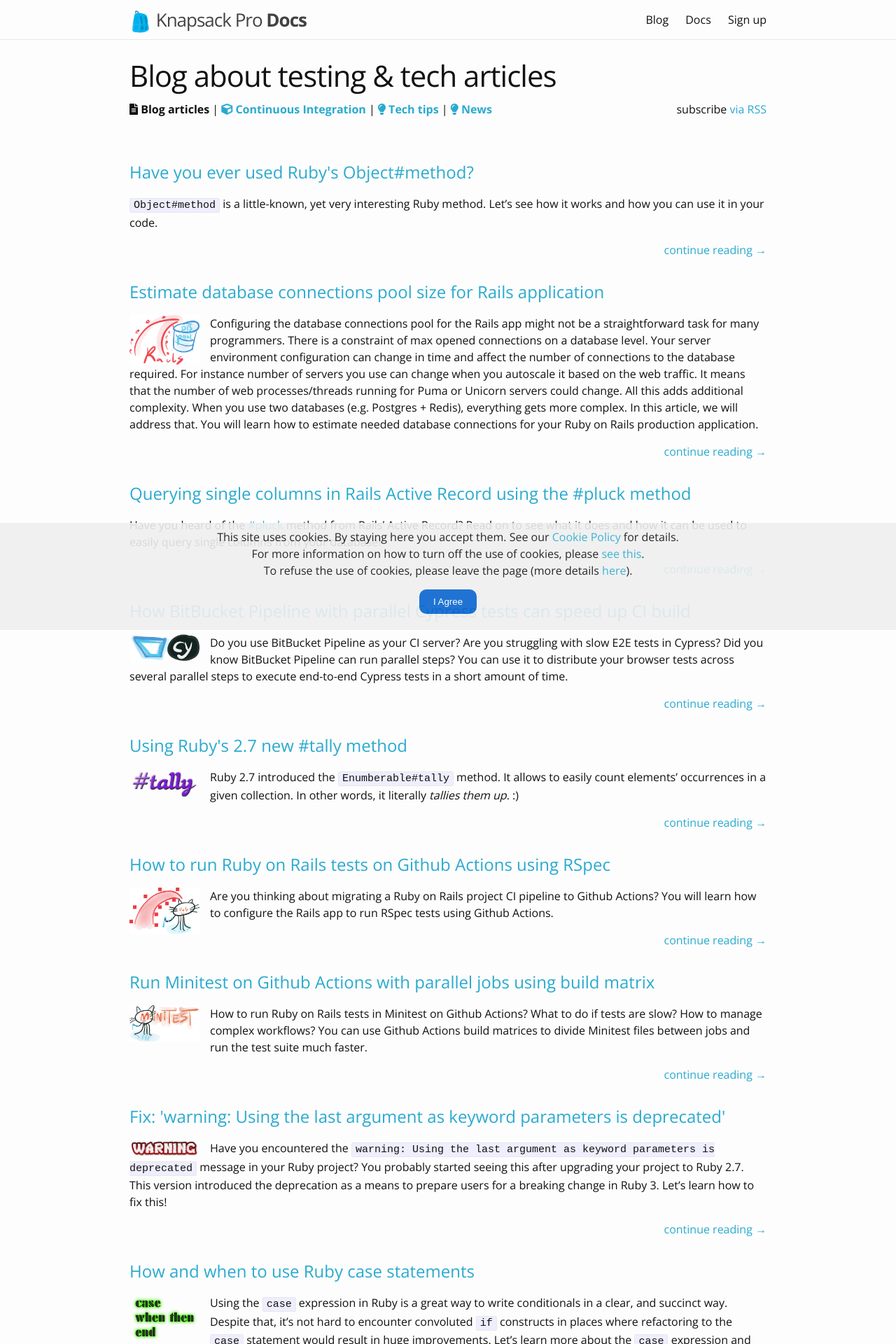
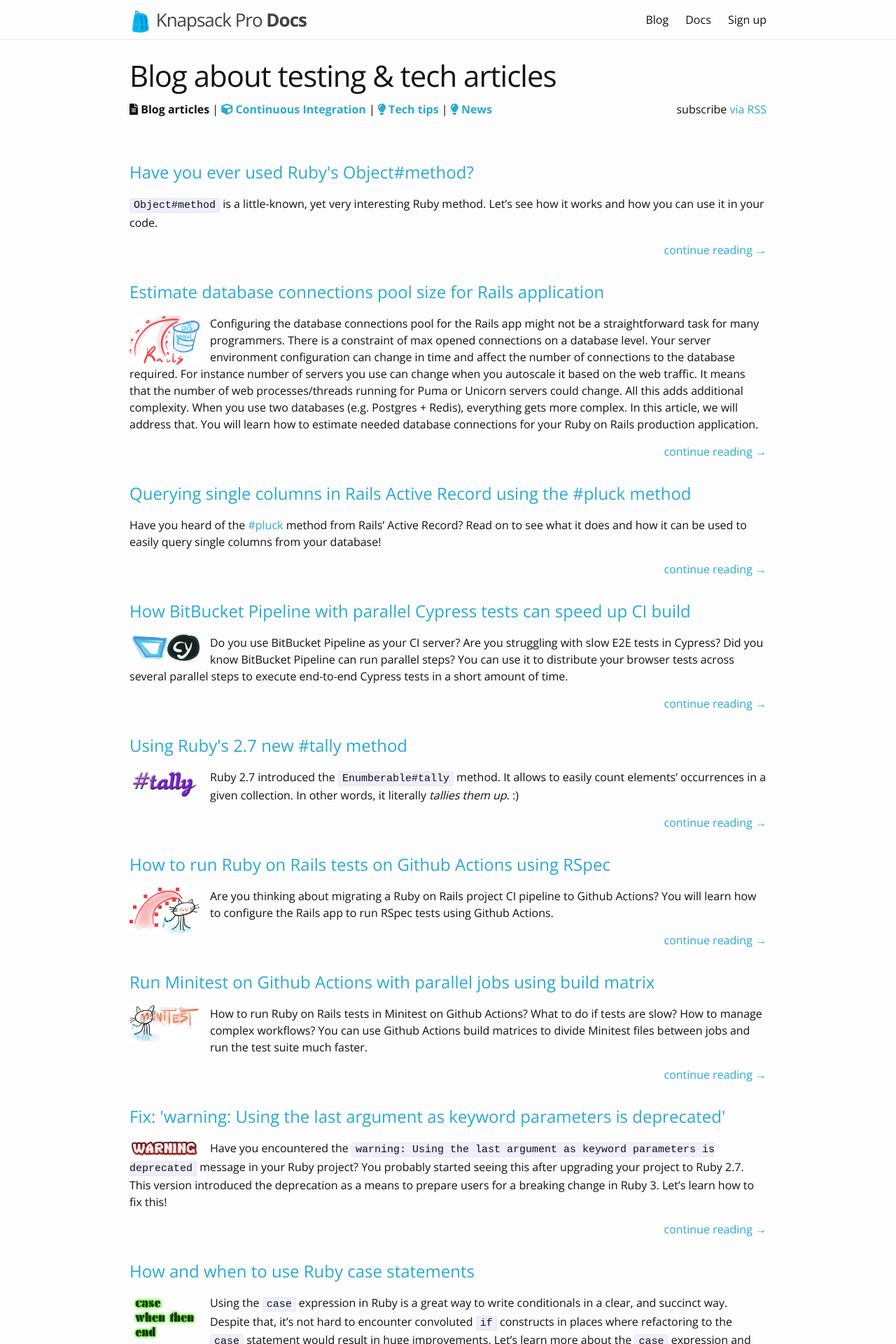
Before and after one commit to KnapsackPro/docs.knapsackpro.com, a Jekyll site: the page built from index.html, in a window 1280 px wide. Shown: the top 1920 px of the page at 70% size. Built offline with Jekyll 4.4.1, drawn with Linux system fonts in a browser that asks for light colours; nearby versions of some CDN libraries; comment, search, counter and statistics services are not loaded.

Commit message:
Add CookieYes banner and remove old cookie alert

```diff
--- a/_includes/cookie_consent.html
+++ /dev/null
@@ -1,42 +0,0 @@
-<style>
-  #js-cookies-message{padding: 0.5rem 1rem; display: none; opacity: 90%; text-align: center; position: fixed; bottom: 0; width: calc(100% - 2rem); background: #efefef;}
-  #js-cookies-message button {cursor: pointer; border-radius: 10px; padding: 10px 20px; background-color: #0864cf; color: #fff; border: 0;}
-  #js-cookies-message button:hover {background-color: #5e8fc8;}
-</style>
-
-<div id="js-cookies-message">
-  <p>
-    This site uses cookies. By staying here you accept them. See our <a href="https://knapsackpro.com/cookies", target="_blank">Cookie Policy</a> for details.<br>
-    For more information on how to turn off the use of cookies, please <a href="https://knapsackpro.com/cookies#turning-off-cookies", target="_blank">see this</a>.<br>
-    To refuse the use of cookies, please leave the page (more details <a href="https://knapsackpro.com/cookies#withdrawing-consent", target="_blank">here</a>).
-  </p>
-  <p>
-    <a href="#" class="btn btn-primary" id="js-cookies-close"><button>I Agree</button></a>
-  </p>
-</div>
-
-<script>
-  $(document).ready(function() {
-    var cookieName = 'cookies_consent_docs'
-
-    if (document.cookie.includes(cookieName)) {
-      // no-op
-    } else {
-      document.getElementById('js-cookies-message').style.display = 'block';
-    };
-
-    $("#js-cookies-close").click(function(e) {
-      e.preventDefault()
-
-      $("#js-cookies-message").fadeOut()
-
-      var date = new Date();
-      date.setMonth(date.getMonth() + 12);
-      var dateString = date.toUTCString();
-
-      document.cookie = cookieName + "=true;expires=" + dateString + ";path=/"
-
-      gtag('event', 'Cookie consent - I agree', {});
-    });
-  });
-</script>
--- a/_includes/head.html
+++ b/_includes/head.html
@@ -17,6 +17,10 @@
   <meta name="twitter:image" content="{{ page.og_image | prepend: site.url }}">
   {% endif %}
 
+  <!-- Start cookieyes banner -->
+  <script id="cookieyes" type="text/javascript" src="https://cdn-cookieyes.com/client_data/598fae4ae82d14bcb6ef9572/script.js"></script>
+  <!-- End cookieyes banner -->
+
   <link rel="shortcut icon" href="/images/favicon.ico" />
   <link rel="stylesheet" href="{{ "/css/main.css" | prepend: site.baseurl }}?version=1">
   <link rel="canonical" href="{{ page.url | replace:'index.html','' | prepend: site.baseurl | prepend: site.url }}">
--- a/_layouts/default.html
+++ b/_layouts/default.html
@@ -19,7 +19,6 @@
     </div>
 
     {% include footer.html %}
-    {% include cookie_consent.html %}
   </body>
 
 </html>
```
Also changed, not shown: docusaurus/googleAnalytics.plugin.js (+4 -43 lines).
